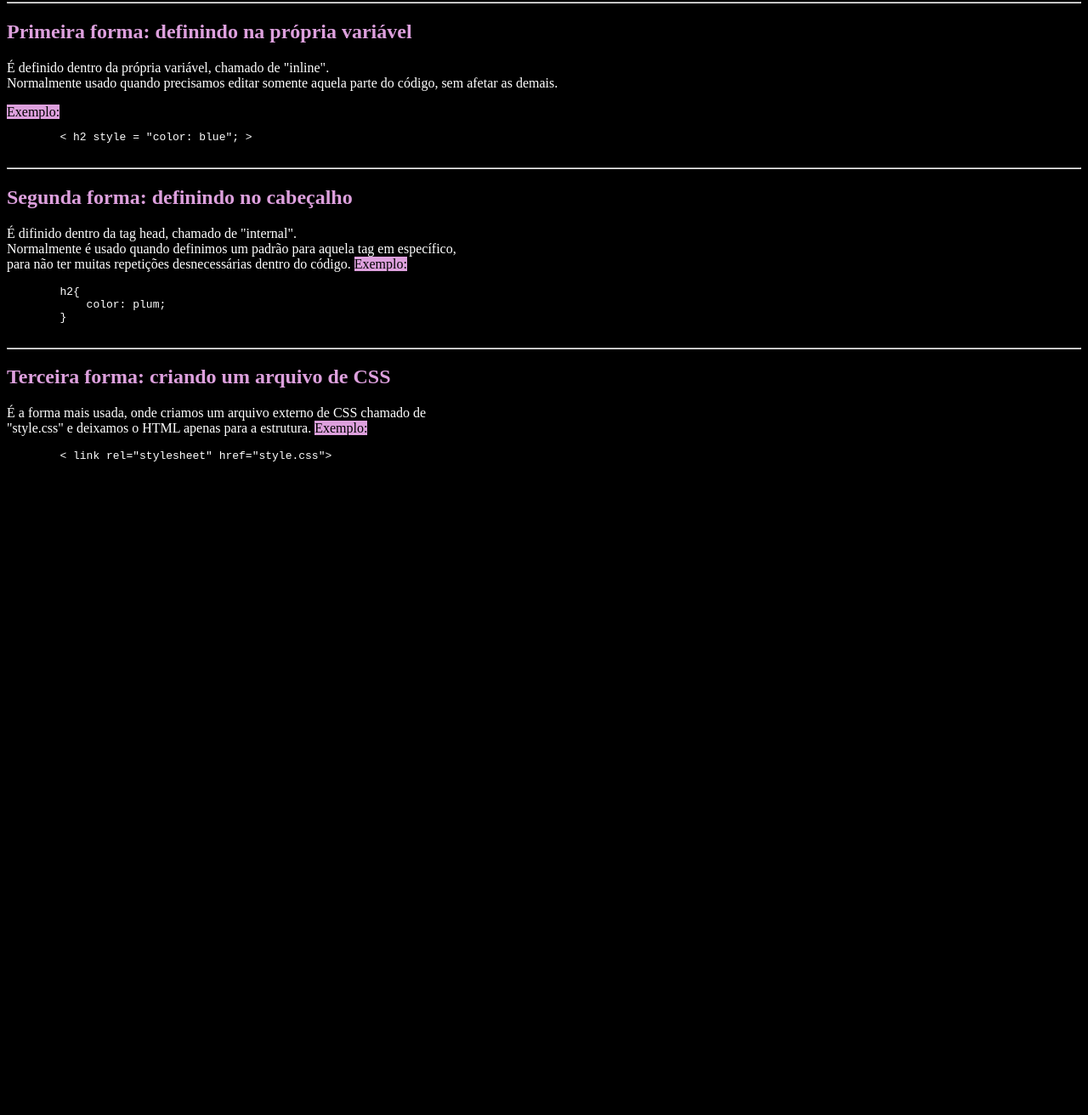
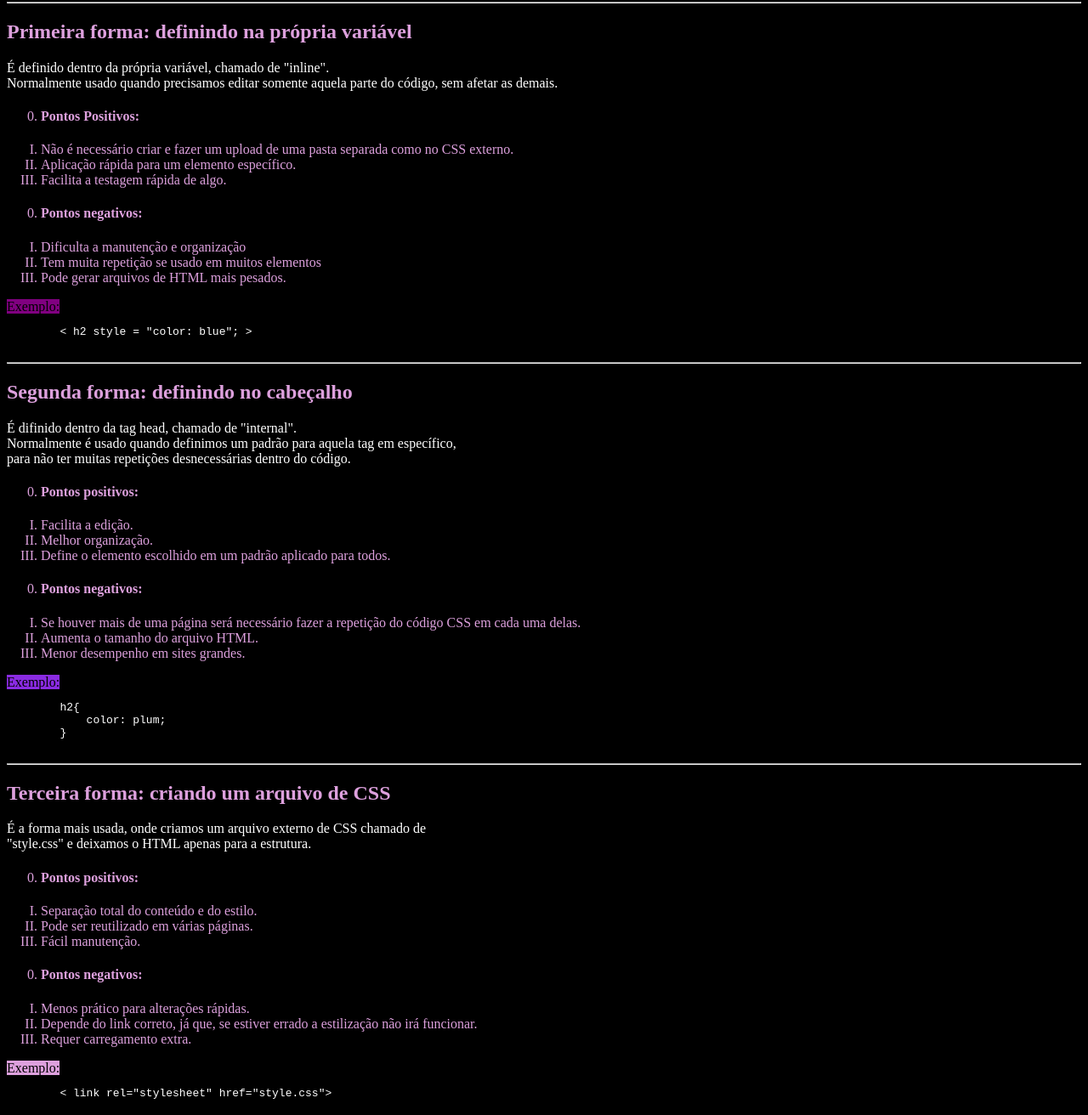
Before and after one commit to gabrielabiesek/DESENVOLVIMENTO-WEB-, a website: page index12.html in a window 1280 px wide. Shown: the part 78-1390 px from the top of the page at 85% size. Before the commit the page ends 800 px from the top, so only its background shows below. Drawn offline with Linux system fonts and the light colour scheme.

Commit message:
Add files via upload

```diff
--- a/index12.html
+++ b/index12.html
@@ -17,6 +17,9 @@
             h3{
                 color: plum;
             }
+            h4{
+                color: plum;
+            }
             p{
                 color: white;
             }
@@ -26,6 +29,7 @@
             code{
                 color: white
             }
+
         </style>
 
     </head>
@@ -36,8 +40,15 @@
         <p>
         É definido dentro da própria variável, chamado de "inline". <br>
         Normalmente usado quando precisamos editar somente aquela parte do código, sem afetar as demais. <br>
-        <ol type="I" start="1" style="color: plum;"></ol>
-        <mark> Exemplo: </mark>
+        <ol type="I" start="0" style="color: plum;"><li><h4>Pontos Positivos:</h4></li>
+        <li>Não é necessário criar e fazer um upload de uma pasta separada como no CSS externo.</li>
+        <li>Aplicação rápida para um elemento específico.</li>
+        <li>Facilita a testagem rápida de algo.</li></ol>
+        <ol type="I" start="0" style="color: plum"><li><h4>Pontos negativos: </h4></li>
+        <li>Dificulta a manutenção e organização</li>
+        <li>Tem muita repetição se usado em muitos elementos</li>
+        <li>Pode gerar arquivos de HTML mais pesados.</li></ol>
+        <mark style="background-color: purple;"> Exemplo: </mark>
         <code><pre>
         < h2 style = "color: blue"; ></h2>
         </pre></code>
@@ -49,12 +60,21 @@
         É difinido dentro da tag head, chamado de "internal". <br>
         Normalmente é usado quando definimos um padrão para aquela tag em específico, <br>
         para não ter muitas repetições desnecessárias dentro do código.
-        <mark> Exemplo:</mark>
+        <ol type="I" start="0" style="color: plum;"><li><h4>Pontos positivos:</h4></li>
+        <li>Facilita a edição.</li>
+        <li>Melhor organização.</li>
+        <li>Define o elemento escolhido em um padrão aplicado para todos.</li></ol>
+        <ol type="I" start="0" style="color: plum;"><li><h4>Pontos negativos:</h4></li>
+        <li>Se houver mais de uma página será necessário fazer a repetição do código CSS em cada uma delas.</li>
+        <li>Aumenta o tamanho do arquivo HTML.</li>
+        <li>Menor desempenho em sites grandes.</li></ol>
+        <mark style="background-color: blueviolet;"> Exemplo:</mark>
         <code><pre>
         h2{
             color: plum;
         }
         </pre></code>
+
 
         <hr>
 
@@ -62,6 +82,14 @@
         <p>
         É a forma mais usada, onde criamos um arquivo externo de CSS chamado de <br>
         "style.css" e deixamos o HTML apenas para a estrutura.
+        <ol type="I" start="0" style="color: plum;"><li><h4>Pontos positivos:</h4></li>
+        <li>Separação total do conteúdo e do estilo.</li>
+        <li>Pode ser reutilizado em várias páginas.</li>
+        <li>Fácil manutenção.</li></ol>
+        <ol type="I" start="0" style="color: plum;"><li><h4>Pontos negativos:</h4></li>
+        <li>Menos prático para alterações rápidas.</li>
+        <li>Depende do link correto, já que, se estiver errado a estilização não irá funcionar.</li>
+        <li>Requer carregamento extra.</li></ol>
         <mark> Exemplo: </mark>
         <code><pre>
         < link rel="stylesheet" href="style.css">
```
Also changed, not shown: index13.html (added, +71 -0 lines).
